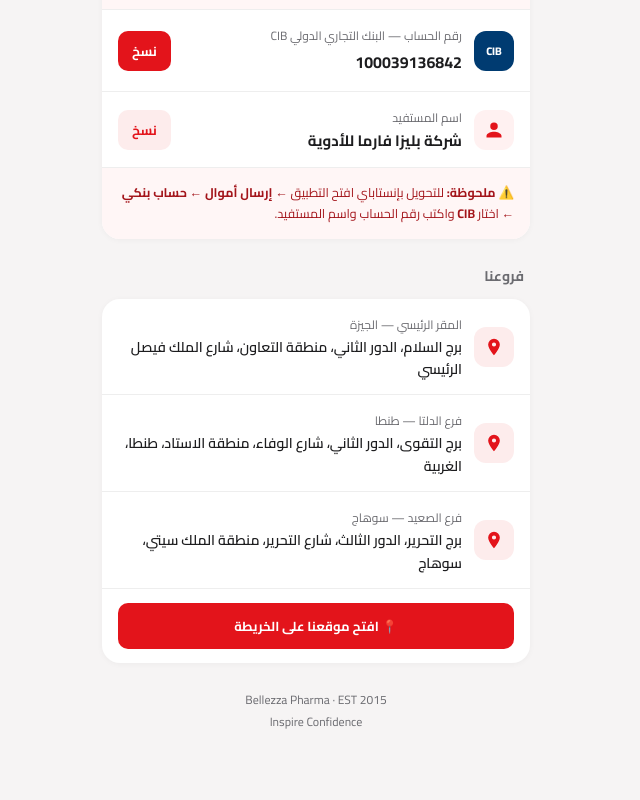
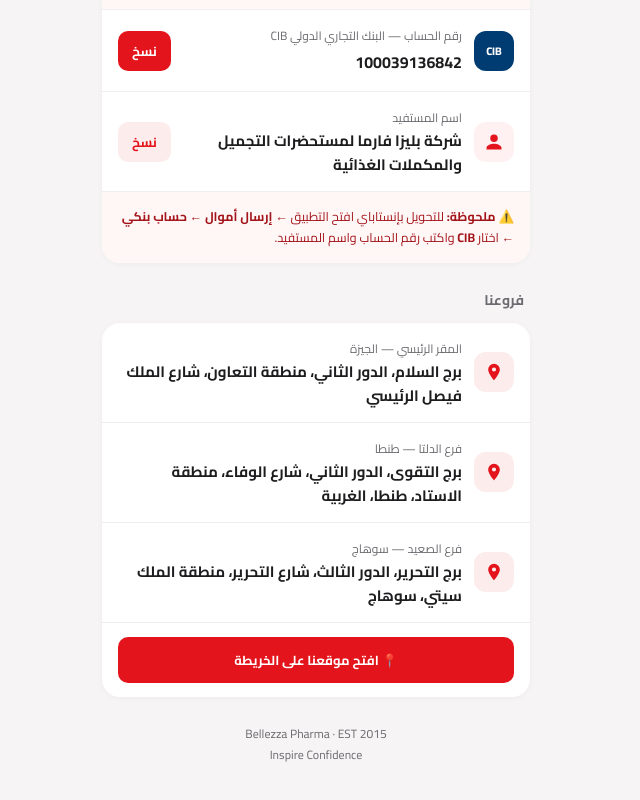
Before and after one commit to bellezzapharma/bellezzapharma.github.io, a plain HTML site: page index.html in a window 1280 px wide. Shown: the part 1052-1852 px from the top of the page, without its empty margins (324-964 px from the left). Before the commit the page ends 1824 px from the top, so only its background shows below. Drawn offline with Linux system fonts and the light colour scheme.

Commit message:
Update beneficiary name and branch address styling
Co-Authored-By: Claude Opus 5.5 <noreply@anthropic.com>
Claude-Session: https://claude.ai/code/session_013eovbZA6CWTdWYY9kZTdtt

```diff
--- a/index.html
+++ b/index.html
@@ -99,8 +99,8 @@ h2{font-size:14px;color:var(--muted);font-weight:700;margin:24px 6px 10px}
     </div>
     <div class="row">
       <div class="ic"><svg viewBox="0 0 24 24"><path d="M12 12a4.5 4.5 0 1 0 0-9 4.5 4.5 0 0 0 0 9zm0 2c-3.3 0-9 1.7-9 5v2h18v-2c0-3.3-5.7-5-9-5z"/></svg></div>
-      <div class="tx"><div class="lb">اسم المستفيد</div><div class="vl ar" style="font-size:15px;font-weight:700">شركة بليزا فارما للأدوية</div></div>
-      <button class="btn ghost" data-copy="شركة بليزا فارما للأدوية">نسخ</button>
+      <div class="tx"><div class="lb">اسم المستفيد</div><div class="vl ar" style="font-size:15px;font-weight:700">شركة بليزا فارما لمستحضرات التجميل والمكملات الغذائية</div></div>
+      <button class="btn ghost" data-copy="شركة بليزا فارما لمستحضرات التجميل والمكملات الغذائية">نسخ</button>
     </div>
     <div class="row" style="background:#fff6f6">
       <div class="tx" style="font-size:12.5px;color:#a3141a;line-height:1.7">⚠️ <b>ملحوظة:</b> للتحويل بإنستاباي افتح التطبيق ← <b>إرسال أموال</b> ← <b>حساب بنكي</b> ← اختار <b>CIB</b> واكتب رقم الحساب واسم المستفيد.</div>
@@ -111,15 +111,15 @@ h2{font-size:14px;color:var(--muted);font-weight:700;margin:24px 6px 10px}
   <div class="card">
     <div class="row">
       <div class="ic"><svg viewBox="0 0 24 24"><path d="M12 2a7 7 0 0 0-7 7c0 5.2 7 13 7 13s7-7.8 7-13a7 7 0 0 0-7-7zm0 9.5a2.5 2.5 0 1 1 0-5 2.5 2.5 0 0 1 0 5z"/></svg></div>
-      <div class="tx"><div class="lb">المقر الرئيسي — الجيزة</div><div class="vl ar">برج السلام، الدور الثاني، منطقة التعاون، شارع الملك فيصل الرئيسي</div></div>
+      <div class="tx"><div class="lb">المقر الرئيسي — الجيزة</div><div class="vl ar" style="font-size:15px;font-weight:700">برج السلام، الدور الثاني، منطقة التعاون، شارع الملك فيصل الرئيسي</div></div>
     </div>
     <div class="row">
       <div class="ic"><svg viewBox="0 0 24 24"><path d="M12 2a7 7 0 0 0-7 7c0 5.2 7 13 7 13s7-7.8 7-13a7 7 0 0 0-7-7zm0 9.5a2.5 2.5 0 1 1 0-5 2.5 2.5 0 0 1 0 5z"/></svg></div>
-      <div class="tx"><div class="lb">فرع الدلتا — طنطا</div><div class="vl ar">برج التقوى، الدور الثاني، شارع الوفاء، منطقة الاستاد، طنطا، الغربية</div></div>
+      <div class="tx"><div class="lb">فرع الدلتا — طنطا</div><div class="vl ar" style="font-size:15px;font-weight:700">برج التقوى، الدور الثاني، شارع الوفاء، منطقة الاستاد، طنطا، الغربية</div></div>
     </div>
     <div class="row">
       <div class="ic"><svg viewBox="0 0 24 24"><path d="M12 2a7 7 0 0 0-7 7c0 5.2 7 13 7 13s7-7.8 7-13a7 7 0 0 0-7-7zm0 9.5a2.5 2.5 0 1 1 0-5 2.5 2.5 0 0 1 0 5z"/></svg></div>
-      <div class="tx"><div class="lb">فرع الصعيد — سوهاج</div><div class="vl ar">برج التحرير، الدور الثالث، شارع التحرير، منطقة الملك سيتي، سوهاج</div></div>
+      <div class="tx"><div class="lb">فرع الصعيد — سوهاج</div><div class="vl ar" style="font-size:15px;font-weight:700">برج التحرير، الدور الثالث، شارع التحرير، منطقة الملك سيتي، سوهاج</div></div>
     </div>
     <a class="row" href="https://share.google/cEU23NBuKIfzssGTL" target="_blank" rel="noopener" style="justify-content:center">
       <span class="btn" style="width:100%;text-align:center;padding:11px">📍 افتح موقعنا على الخريطة</span>
```
